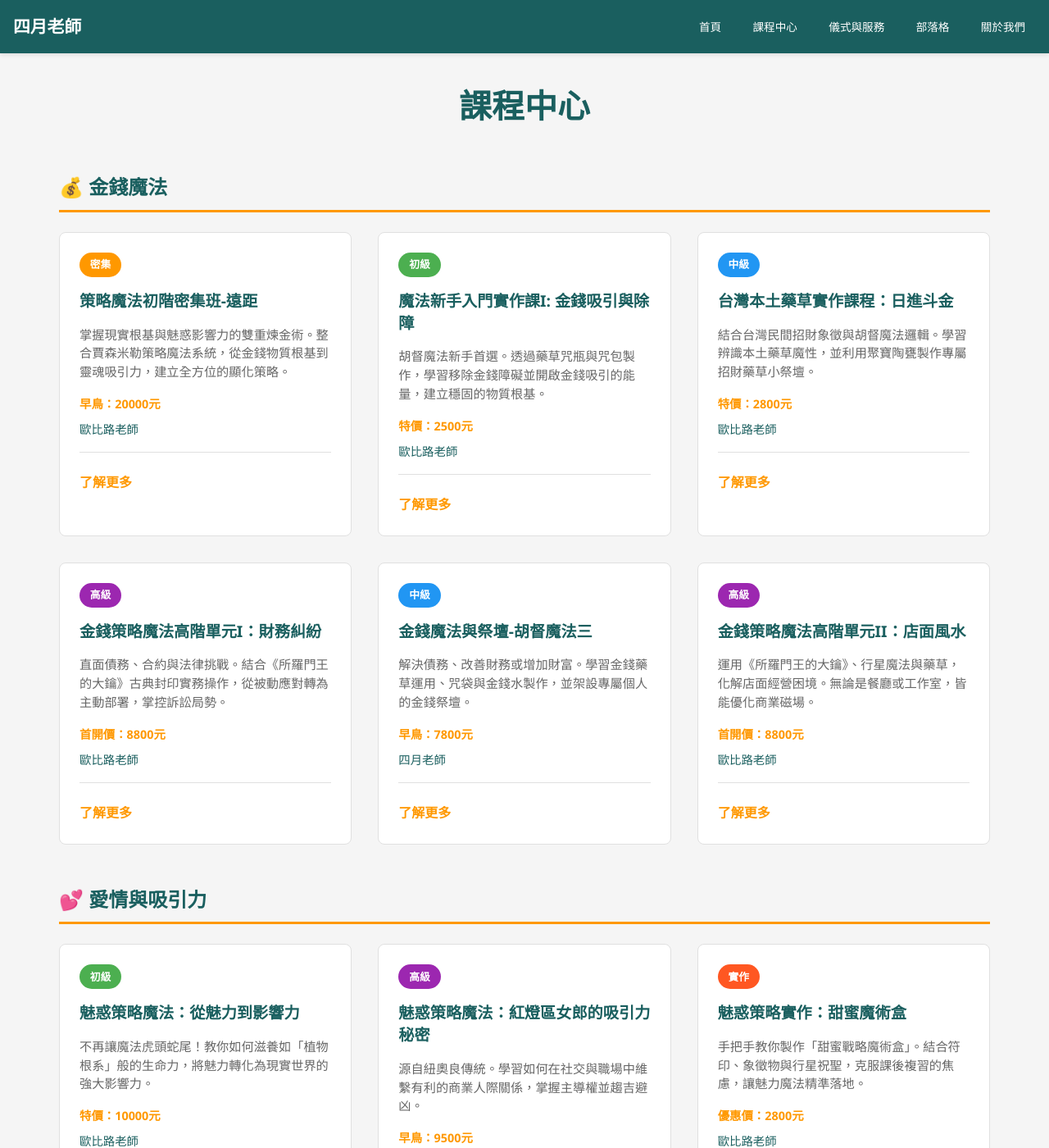
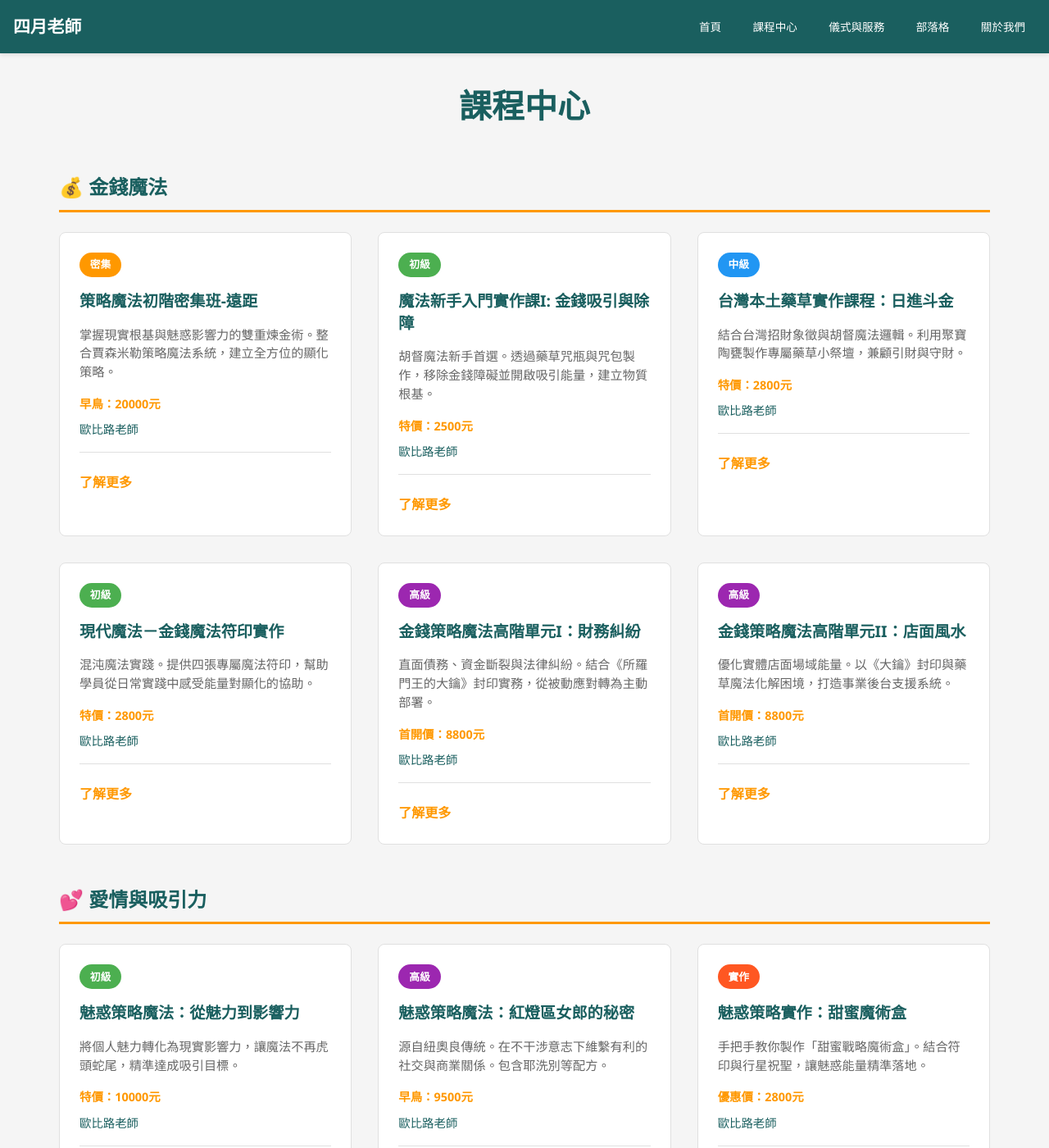
Before and after one commit to light4uliuphone-lang/hoodoo, a Jekyll site: the page built from course.html, in a window 1280 px wide and 1400 px high. Shown: the whole window at 82% size. Built offline with Jekyll 4.4.1, drawn with Linux system fonts in a browser that asks for light colours; some of the changed text lies outside the part shown.

Commit message:
Update course.html

```diff
--- a/course.html
+++ b/course.html
@@ -12,7 +12,7 @@
             <div class="course-card">
                 <div class="course-tag" style="background-color: #ff9800;">密集</div>
                 <h3>策略魔法初階密集班-遠距</h3>
-                <p>掌握現實根基與魅惑影響力的雙重煉金術。整合賈森米勒策略魔法系統，從金錢物質根基到靈魂吸引力，建立全方位的顯化策略。</p>
+                <p>掌握現實根基與魅惑影響力的雙重煉金術。整合賈森米勒策略魔法系統，建立全方位的顯化策略。</p>
                 <div class="course-info">
                     <span class="price">早鳥：20000元</span>
                     <span class="teacher">歐比路老師</span>
@@ -23,7 +23,7 @@
             <div class="course-card">
                 <div class="course-tag" style="background-color: #4caf50;">初級</div>
                 <h3>魔法新手入門實作課I: 金錢吸引與除障</h3>
-                <p>胡督魔法新手首選。透過藥草咒瓶與咒包製作，學習移除金錢障礙並開啟金錢吸引的能量，建立穩固的物質根基。</p>
+                <p>胡督魔法新手首選。透過藥草咒瓶與咒包製作，移除金錢障礙並開啟吸引能量，建立物質根基。</p>
                 <div class="course-info">
                     <span class="price">特價：2500元</span>
                     <span class="teacher">歐比路老師</span>
@@ -34,7 +34,7 @@
             <div class="course-card">
                 <div class="course-tag" style="background-color: #2196f3;">中級</div>
                 <h3>台灣本土藥草實作課程：日進斗金</h3>
-                <p>結合台灣民間招財象徵與胡督魔法邏輯。學習辨識本土藥草魔性，並利用聚寶陶甕製作專屬招財藥草小祭壇。</p>
+                <p>結合台灣招財象徵與胡督魔法邏輯。利用聚寶陶甕製作專屬藥草小祭壇，兼顧引財與守財。</p>
                 <div class="course-info">
                     <span class="price">特價：2800元</span>
                     <span class="teacher">歐比路老師</span>
@@ -43,9 +43,20 @@
             </div>
 
             <div class="course-card">
+                <div class="course-tag" style="background-color: #4caf50;">初級</div>
+                <h3>現代魔法－金錢魔法符印實作</h3>
+                <p>混沌魔法實踐。提供四張專屬魔法符印，幫助學員從日常實踐中感受能量對顯化的協助。</p>
+                <div class="course-info">
+                    <span class="price">特價：2800元</span>
+                    <span class="teacher">歐比路老師</span>
+                </div>
+                <a href="/courses/course-011/" class="learn-more">了解更多</a>
+            </div>
+
+            <div class="course-card">
                 <div class="course-tag" style="background-color: #9c27b0;">高級</div>
                 <h3>金錢策略魔法高階單元I：財務糾紛</h3>
-                <p>直面債務、合約與法律挑戰。結合《所羅門王的大鑰》古典封印實務操作，從被動應對轉為主動部署，掌控訴訟局勢。</p>
+                <p>直面債務、資金斷裂與法律糾紛。結合《所羅門王的大鑰》封印實務，從被動應對轉為主動部署。</p>
                 <div class="course-info">
                     <span class="price">首開價：8800元</span>
                     <span class="teacher">歐比路老師</span>
@@ -54,25 +65,14 @@
             </div>
 
             <div class="course-card">
-                <div class="course-tag" style="background-color: #2196f3;">中級</div>
-                <h3>金錢魔法與祭壇-胡督魔法三</h3>
-                <p>解決債務、改善財務或增加財富。學習金錢藥草運用、咒袋與金錢水製作，並架設專屬個人的金錢祭壇。</p>
-                <div class="course-info">
-                    <span class="price">早鳥：7800元</span>
-                    <span class="teacher">四月老師</span>
-                </div>
-                <a href="/courses/course-hoodoo-03/" class="learn-more">了解更多</a>
-            </div>
-
-            <div class="course-card">
                 <div class="course-tag" style="background-color: #9c27b0;">高級</div>
                 <h3>金錢策略魔法高階單元II：店面風水</h3>
-                <p>運用《所羅門王的大鑰》、行星魔法與藥草，化解店面經營困境。無論是餐廳或工作室，皆能優化商業磁場。</p>
+                <p>優化實體店面場域能量。以《大鑰》封印與藥草魔法化解困境，打造事業後台支援系統。</p>
                 <div class="course-info">
                     <span class="price">首開價：8800元</span>
                     <span class="teacher">歐比路老師</span>
                 </div>
-                <a href="/courses/course-money-high-02/" class="learn-more">了解更多</a>
+                <a href="/courses/course-013/" class="learn-more">了解更多</a>
             </div>
         </div>
     </section>
@@ -83,7 +83,7 @@
             <div class="course-card">
                 <div class="course-tag" style="background-color: #4caf50;">初級</div>
                 <h3>魅惑策略魔法：從魅力到影響力</h3>
-                <p>不再讓魔法虎頭蛇尾！教你如何滋養如「植物根系」般的生命力，將魅力轉化為現實世界的強大影響力。</p>
+                <p>將個人魅力轉化為現實影響力，讓魔法不再虎頭蛇尾，精準達成吸引目標。</p>
                 <div class="course-info">
                     <span class="price">特價：10000元</span>
                     <span class="teacher">歐比路老師</span>
@@ -93,8 +93,8 @@
 
             <div class="course-card">
                 <div class="course-tag" style="background-color: #9c27b0;">高級</div>
-                <h3>魅惑策略魔法：紅燈區女郎的吸引力秘密</h3>
-                <p>源自紐奧良傳統。學習如何在社交與職場中維繫有利的商業人際關係，掌握主導權並趨吉避凶。</p>
+                <h3>魅惑策略魔法：紅燈區女郎的秘密</h3>
+                <p>源自紐奧良傳統。在不干涉意志下維繫有利的社交與商業關係。包含耶洗別等配方。</p>
                 <div class="course-info">
                     <span class="price">早鳥：9500元</span>
                     <span class="teacher">歐比路老師</span>
@@ -105,23 +105,12 @@
             <div class="course-card">
                 <div class="course-tag" style="background-color: #ff5722;">實作</div>
                 <h3>魅惑策略實作：甜蜜魔術盒</h3>
-                <p>手把手教你製作「甜蜜戰略魔術盒」。結合符印、象徵物與行星祝聖，克服課後複習的焦慮，讓魅力魔法精準落地。</p>
+                <p>手把手教你製作「甜蜜戰略魔術盒」。結合符印與行星祝聖，讓魅惑能量精準落地。</p>
                 <div class="course-info">
                     <span class="price">優惠價：2800元</span>
                     <span class="teacher">歐比路老師</span>
                 </div>
                 <a href="/courses/course-006/" class="learn-more">了解更多</a>
-            </div>
-
-            <div class="course-card">
-                <div class="course-tag" style="background-color: #2196f3;">中級</div>
-                <h3>愛情魔法篇-胡督魔法四</h3>
-                <p>運用傳統胡督儀式吸引愛情、復合關係或重燃熱情。包含蜂蜜罐魔法、吸引有錢伴侶的魔力包製作。</p>
-                <div class="course-info">
-                    <span class="price">早鳥：7800元</span>
-                    <span class="teacher">四月老師</span>
-                </div>
-                <a href="/courses/course-hoodoo-04/" class="learn-more">了解更多</a>
             </div>
         </div>
     </section>
@@ -132,7 +121,7 @@
             <div class="course-card">
                 <div class="course-tag" style="background-color: #2196f3;">中級</div>
                 <h3>防禦策略魔法單元一：抵禦魔法攻擊</h3>
-                <p>樹大招風，防禦工事不可少。學習辨識八種魔法攻擊型態，並針對不同型態部署防護手段，操作經典「保護火牆」配方。</p>
+                <p>辨識八種魔法攻擊型態並部署防護手段。包含經典「保護火牆」配方解析與實作。</p>
                 <div class="course-info">
                     <span class="price">早鳥：6800元</span>
                     <span class="teacher">歐比路老師</span>
@@ -143,7 +132,7 @@
             <div class="course-card">
                 <div class="course-tag" style="background-color: #2196f3;">中級</div>
                 <h3>防禦策略魔法單元二：杜絕謠言</h3>
-                <p>人際角力中，流言旨在動搖信心。學習混亂動力學，運用魔法止損並鞏固局勢，包含古典「繞頸娃娃」制衡術實作。</p>
+                <p>運用魔法止損並鞏固局勢。包含專屬教學「繞頸娃娃」的製作與制衡技術。</p>
                 <div class="course-info">
                     <span class="price">早鳥：6800元</span>
                     <span class="teacher">歐比路老師</span>
@@ -152,14 +141,14 @@
             </div>
 
             <div class="course-card">
-                <div class="course-tag" style="background-color: #9c27b0;">高級</div>
-                <h3>關係破壞者-胡督單元五</h3>
-                <p>深入胡督黑暗面，針對敵人或有害關係施展攻擊、分裂與報復實踐。旨在達到精準懲戒與自我防衛。</p>
+                <div class="course-tag" style="background-color: #4caf50;">初級</div>
+                <h3>魔法新手入門實作課II：淨化與保護</h3>
+                <p>學習魔法咒瓶與咒包製作，掌握藥草維護要點，建立第一道靈性防禦防線。</p>
                 <div class="course-info">
-                    <span class="price">早鳥：7800元</span>
-                    <span class="teacher">四月老師</span>
+                    <span class="price">特價：2500元</span>
+                    <span class="teacher">歐比路老師</span>
                 </div>
-                <a href="/courses/course-hoodoo-05/" class="learn-more">了解更多</a>
+                <a href="/courses/course-014/" class="learn-more">了解更多</a>
             </div>
         </div>
     </section>
@@ -170,7 +159,7 @@
             <div class="course-card">
                 <div class="course-tag" style="background-color: #4caf50;">初級</div>
                 <h3>台灣本土藥草魔法(實體)</h3>
-                <p>藥草魔法不再依賴進口。教導如何運用台灣本地易取得的50支藥草進行工作，貼近胡督的原始生活精神。</p>
+                <p>運用台灣本地易取得的 50 支藥草進行工作，貼近胡督的原始生活精神。</p>
                 <div class="course-info">
                     <span class="price">特價：11000元</span>
                     <span class="teacher">歐比路老師</span>
@@ -181,73 +170,13 @@
             <div class="course-card">
                 <div class="course-tag" style="background-color: #9c27b0;">高級</div>
                 <h3>台灣本土藥草魔法：七行星藥草</h3>
-                <p>跨系統搭接！運用西方七行星魔法觀點，重新區辨與定義台灣本土藥草的行星屬性，並實作行星魔術盒。</p>
+                <p>跨系統搭接技術。以西方行星魔法觀點重新定義台灣植物屬性，製作行星魔術盒。</p>
                 <div class="course-info">
                     <span class="price">早鳥價：8500元</span>
                     <span class="teacher">歐比路老師</span>
                 </div>
                 <a href="/courses/course-004/" class="learn-more">了解更多</a>
             </div>
-
-            <div class="course-card">
-                <div class="course-tag" style="background-color: #ff5722;">實作</div>
-                <h3>台灣本土藥草實作：好運成雙</h3>
-                <p>運用陶瓷碗製作專屬好運祭壇，並辨識三支秘傳本土藥草魔性，為生活在金錢與愛情上吸引雙重好運與契機。</p>
-                <div class="course-info">
-                    <span class="price">特價：2800元</span>
-                    <span class="teacher">歐比路老師</span>
-                </div>
-                <a href="/courses/course-local-03/" class="learn-more">了解更多</a>
-            </div>
-
-            <div class="course-card">
-                <div class="course-tag" style="background-color: #2196f3;">中級</div>
-                <h3>魔法蠟燭課</h3>
-                <p>親手實作愛情、金錢與淨化三大主題蠟燭。學習雕刻、塗油與轉化技巧，一次帶走六顆強力魔法蠟燭材料包。</p>
-                <div class="course-info">
-                    <span class="price">早鳥價：7500元</span>
-                    <span class="teacher">四月老師</span>
-                </div>
-                <a href="/courses/course-candle/" class="learn-more">了解更多</a>
-            </div>
-        </div>
-    </section>
-
-    <section style="margin-bottom: 3rem;">
-        <h2 style="color: #1a5f5f; border-bottom: 3px solid #ff9800; padding-bottom: 0.5rem; margin-bottom: 1.5rem;">✨ 現代魔法</h2>
-        <div class="courses-grid">
-            <div class="course-card">
-                <div class="course-tag" style="background-color: #4caf50;">初級</div>
-                <h3>簡單易懂的現代魔法 -遠距</h3>
-                <p>不再求，而是命令！這套嚴謹的SOP化儀式系統，教你透過意志宣告與五個力量之門，快速顯化財富與保護能量。</p>
-                <div class="course-info">
-                    <span class="price">首開價：8000元</span>
-                    <span class="teacher">四月老師</span>
-                </div>
-                <a href="/courses/course-modern-01/" class="learn-more">了解更多</a>
-            </div>
-
-            <div class="course-card">
-                <div class="course-tag" style="background-color: #4caf50;">初級</div>
-                <h3>行星許願課(實體)</h3>
-                <p>配合七大行星能量法則，許下真正能實現的願望。包含大天使許願缽帶領，幫助你精準連結宇宙機運。</p>
-                <div class="course-info">
-                    <span class="price">早鳥：3500元</span>
-                    <span class="teacher">澤誼老師</span>
-                </div>
-                <a href="/courses/course-planet/" class="learn-more">了解更多</a>
-            </div>
-
-            <div class="course-card">
-                <div class="course-tag" style="background-color: #9c27b0;">高級</div>
-                <h3>藥草行星魔法-胡督單元</h3>
-                <p>將古典七大行星能量與藥草結合。學習行星時刻與符印，進行行星油釀造，是胡督系統中的高階選修課程。</p>
-                <div class="course-info">
-                    <span class="price">早鳥：8800元</span>
-                    <span class="teacher">四月老師</span>
-                </div>
-                <a href="/courses/course-hoodoo-07/" class="learn-more">了解更多</a>
-            </div>
         </div>
     </section>
 </div>
```
